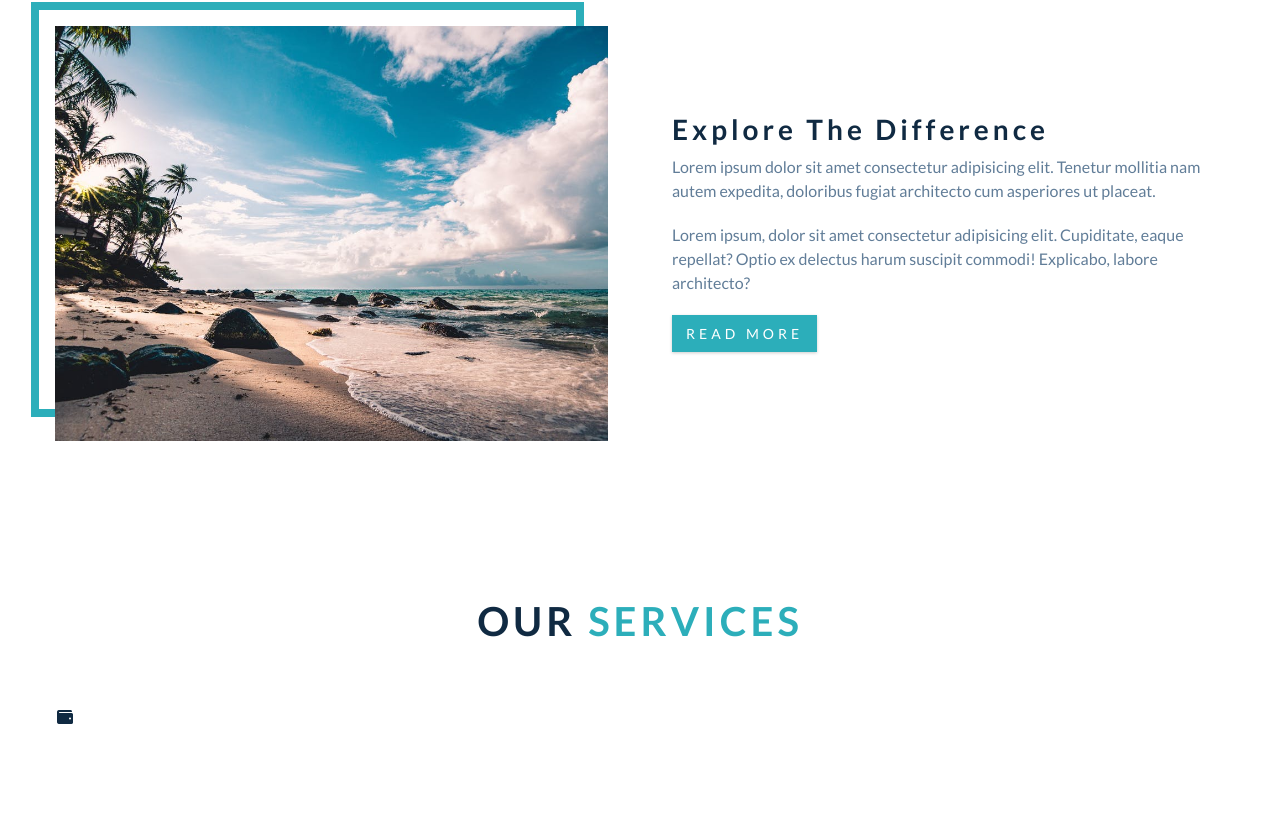
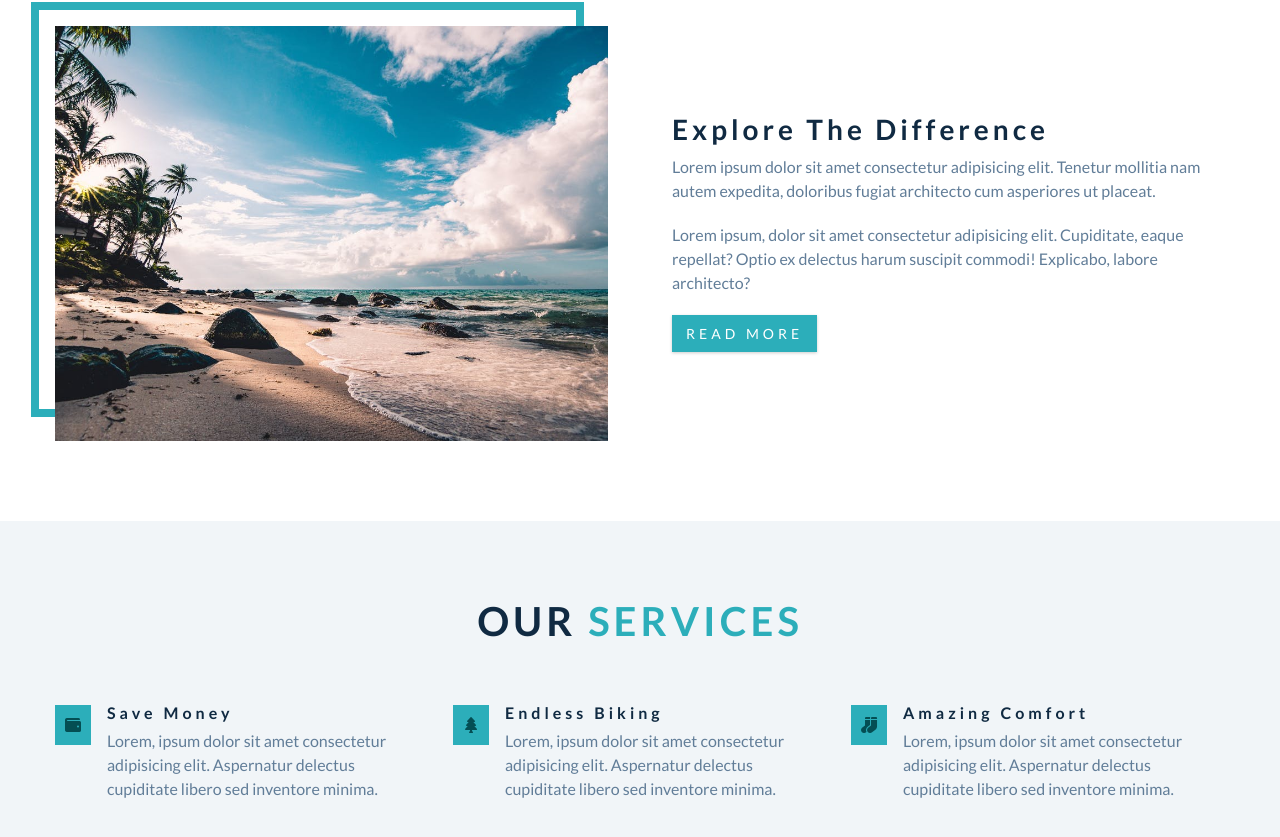
Before and after one commit to ed-f-jones/backroads-tour, a plain HTML site: page index.html in a window 1280 px wide. Shown: the part 958-1795 px from the top of the page. Before the commit the page ends 1767 px from the top, so only its background shows below. Drawn offline with Linux system fonts and the light colour scheme.

Commit message:
services section

```diff
--- a/css/styles.css
+++ b/css/styles.css
@@ -289,7 +289,66 @@ About
 Services
 ===============
 */
+.services {
+  background: var(--clr-grey-10);
+}
 
+.service {
+  text-align: center;
+  margin-bottom: 3rem;
+}
+
+.service-icon {
+  background: var(--clr-primary-5);
+  color: var(--clr-primary-1);
+  padding: 0.5rem;
+  display: inline-block;
+  margin-bottom: 1.5rem;
+}
+
+.service-text {
+  max-width: 20rem;
+  margin-left: auto;
+  margin-right: auto;
+}
+
+@media screen and (min-width:576px) {
+  .services-center {
+    display: flex;
+    justify-content: space-between;
+    flex-wrap: wrap;
+  }
+
+  .service {
+    flex: 0 0 calc(50% - 1rem);
+    margin-bottom: 1rem;
+  }
+}
+
+@media screen and (min-width:992px) {
+  .service {
+    flex: 0 0 calc(33.333% - 1rem);
+  }
+}
+
+@media screen and (min-width:1170px) {
+  .service {
+    display: flex;
+    text-align: left;
+  }
+
+  .service-icon {
+    align-self: start;
+  }
+
+  .service-info {
+    padding-left: 1rem;
+  }
+
+  .service-title {
+    margin-bottom: 0.5rem;
+  }
+}
 /*
 ===============
 Featured Tours
--- a/index.html
+++ b/index.html
@@ -67,10 +67,46 @@
         <h2>our <span>services</span></h2>
       </div>
       <div class="section-center services-center">
-          <article class="services">
+          <article class="service">
             <span class="service-icon">
               <i class="fas fa-wallet fa-fw"></i>
             </span>
+            <div class="service-info">
+              <h4 class="service-title">
+                save money
+              </h4>
+              <p class="service-text">Lorem, ipsum dolor sit amet consectetur adipisicing elit.
+                Aspernatur delectus cupiditate libero sed inventore minima.
+              </p>
+            </div>
+          </article>
+
+          <article class="service">
+            <span class="service-icon">
+              <i class="fas fa-tree fa-fw"></i>
+            </span>
+            <div class="service-info">
+              <h4 class="service-title">
+                endless biking
+              </h4>
+              <p class="service-text">Lorem, ipsum dolor sit amet consectetur adipisicing elit.
+                Aspernatur delectus cupiditate libero sed inventore minima.
+              </p>
+            </div>
+          </article>
+
+          <article class="service">
+            <span class="service-icon">
+              <i class="fas fa-socks fa-fw"></i>
+            </span>
+            <div class="service-info">
+              <h4 class="service-title">
+                amazing comfort
+              </h4>
+              <p class="service-text">Lorem, ipsum dolor sit amet consectetur adipisicing elit.
+                Aspernatur delectus cupiditate libero sed inventore minima.
+              </p>
+            </div>
           </article>
       </div>
     </section>
```
